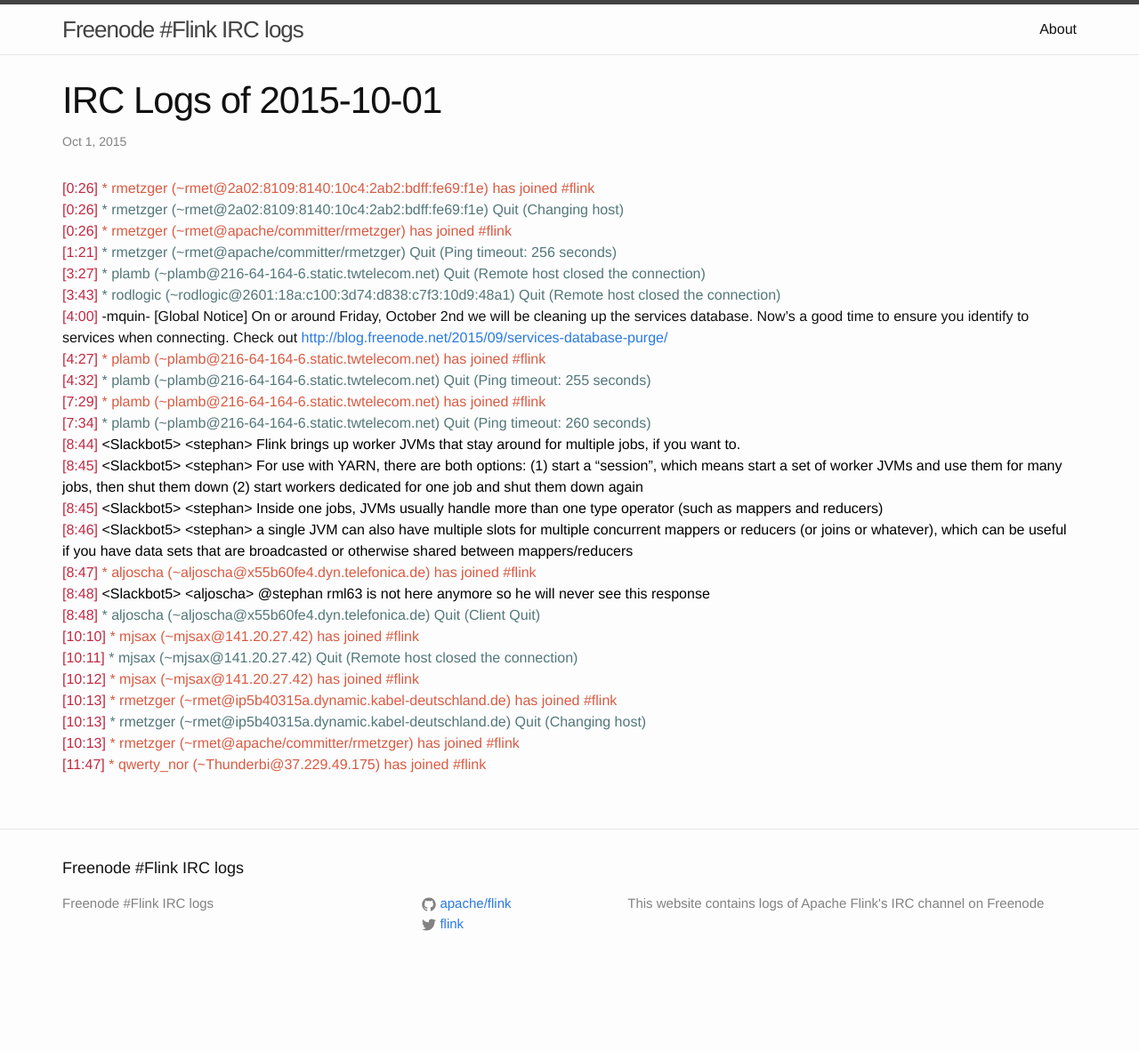
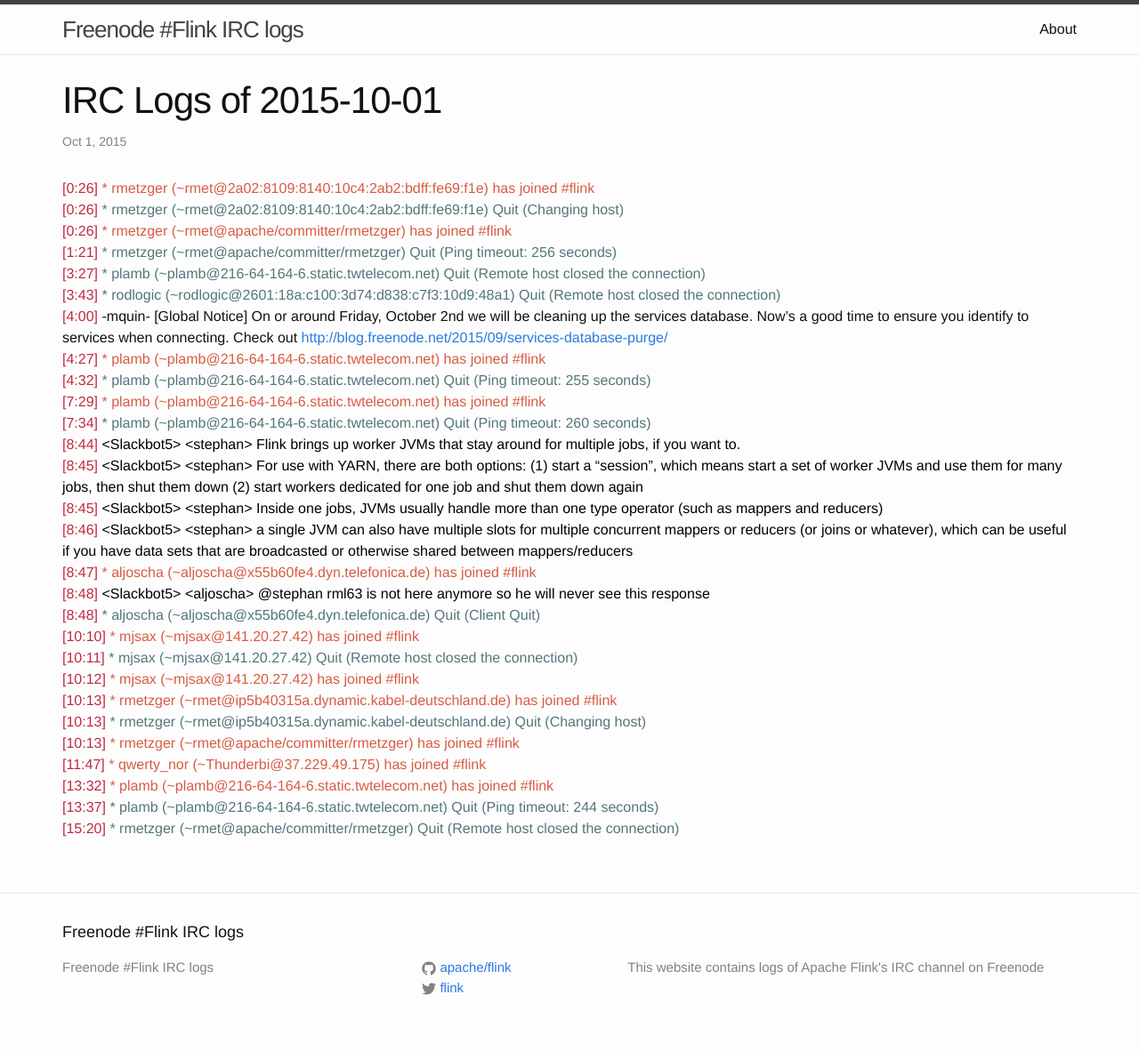
Before and after one commit to flink-irc-logs/flink-irc-logs.github.io, a Jekyll site: the page built from _posts/2015-10-01-logs.markdown, in a window 1280 px wide. Shown: the whole page at 89% size. Built offline with Jekyll 4.4.1, drawn with Linux system fonts in a browser that asks for light colours; before the commit the page ends 1110 px from its top, so only the background shows below that.

Commit message:
Update of the logs on Thu Oct  1 15:21:10 CEST 2015

```diff
--- a/_posts/2015-10-01-logs.markdown
+++ b/_posts/2015-10-01-logs.markdown
@@ -29,3 +29,6 @@
 <span class="irc-date">[10:13]</span> <span class="irc-navy">* rmetzger (~rmet@ip5b40315a.dynamic.kabel-deutschland.de) Quit (Changing host)</span><br />
 <span class="irc-date">[10:13]</span> <span class="irc-green">* rmetzger (~rmet@apache/committer/rmetzger) has joined #flink</span><br />
 <span class="irc-date">[11:47]</span> <span class="irc-green">* qwerty_nor (~Thunderbi@37.229.49.175) has joined #flink</span><br />
+<span class="irc-date">[13:32]</span> <span class="irc-green">* plamb (~plamb@216-64-164-6.static.twtelecom.net) has joined #flink</span><br />
+<span class="irc-date">[13:37]</span> <span class="irc-navy">* plamb (~plamb@216-64-164-6.static.twtelecom.net) Quit (Ping timeout: 244 seconds)</span><br />
+<span class="irc-date">[15:20]</span> <span class="irc-navy">* rmetzger (~rmet@apache/committer/rmetzger) Quit (Remote host closed the connection)</span><br />
```
